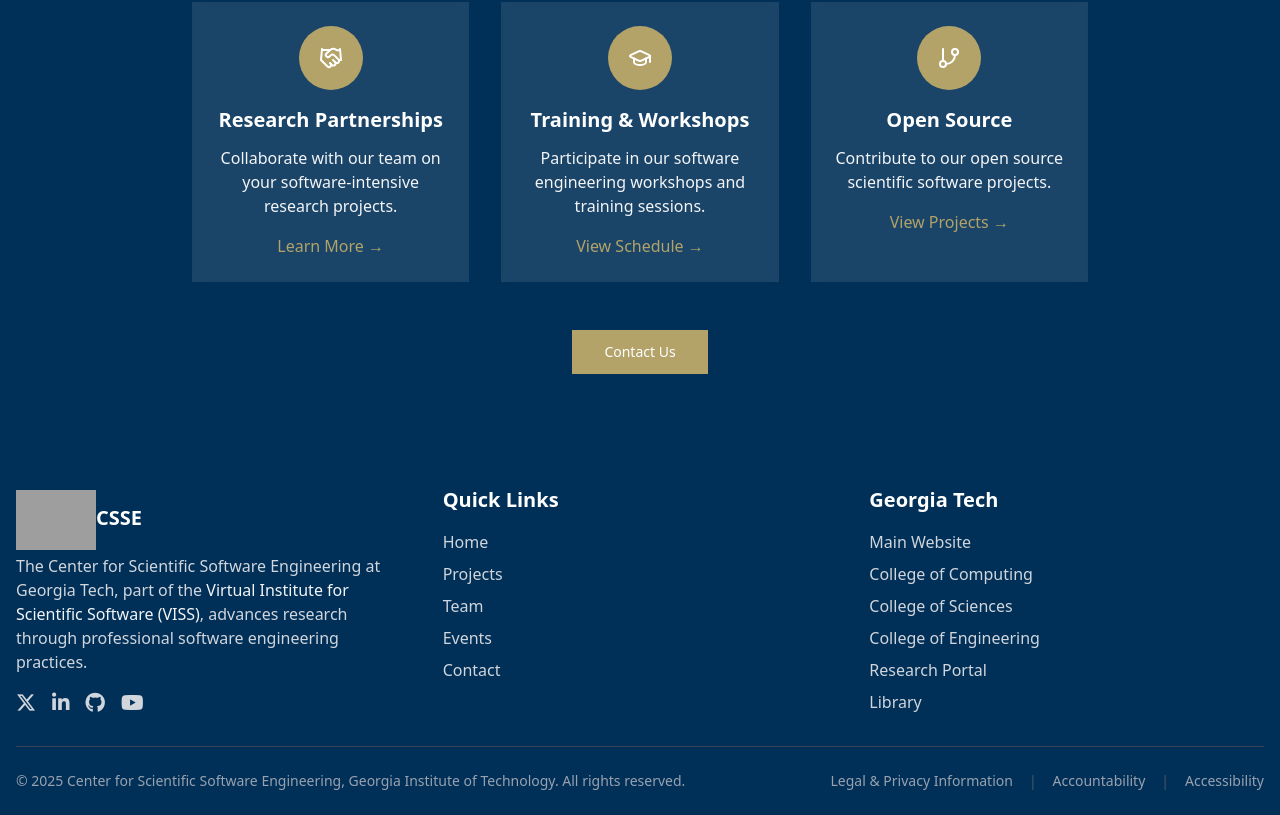
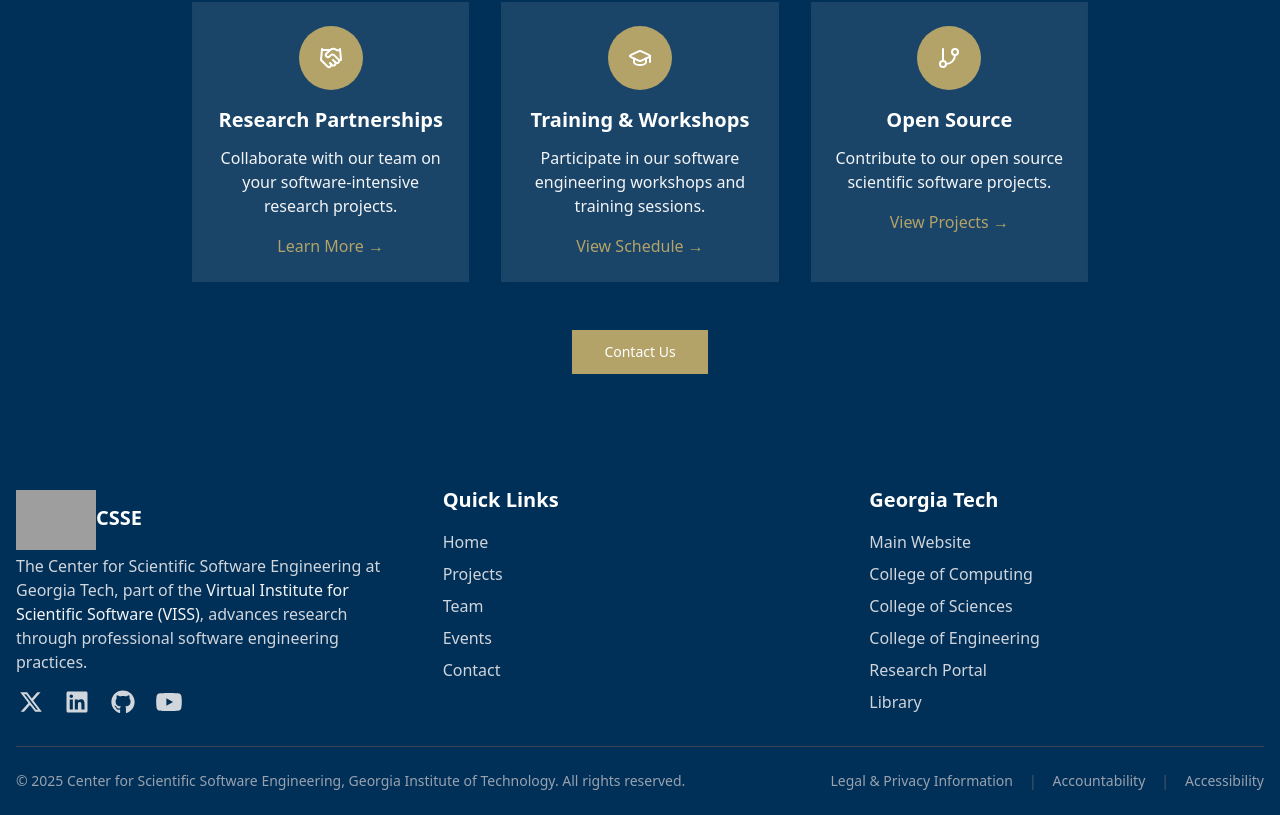
Before and after one commit to gt-sse-center/project-showcase, a React (Vite) app: page / in a window 1280 px wide. Shown: the part 4220-5035 px from the top of the page. Built offline with nearby package versions, Linux system fonts and the light colour scheme; grey boxes are pictures that could not be loaded.

Commit message:
use FontAwesome react

```diff
--- a/index.html
+++ b/index.html
@@ -6,9 +6,6 @@
     <link rel="icon" type="image/svg+xml" href="https://brand.gatech.edu/themes/custom/brand/favicon.ico" />
     <meta name="viewport" content="width=device-width, initial-scale=1.0" />
     <title>Center for Scientific Software Engineering</title>
-
-    <!-- FontAwesome Kit. This is currently using Varun Agrawal's account. -->
-    <script src="https://kit.fontawesome.com/7dd0cc8243.js" crossorigin="anonymous"></script>
   </head>
 
   <body>
--- a/package.json
+++ b/package.json
@@ -13,6 +13,11 @@
     "deploy": "gh-pages -d build"
   },
   "dependencies": {
+    "@fortawesome/fontawesome-svg-core": "^7.1.0",
+    "@fortawesome/free-brands-svg-icons": "^7.1.0",
+    "@fortawesome/free-regular-svg-icons": "^7.1.0",
+    "@fortawesome/free-solid-svg-icons": "^7.1.0",
+    "@fortawesome/react-fontawesome": "^3.1.0",
     "@icons-pack/react-simple-icons": "^13.7.0",
     "@radix-ui/react-dropdown-menu": "^2.1.16",
     "@tailwindcss/postcss": "^4.1.13",
--- a/src/components/layout/footer.tsx
+++ b/src/components/layout/footer.tsx
@@ -1,3 +1,7 @@
+import { type IconDefinition } from "@fortawesome/fontawesome-svg-core";
+import { FontAwesomeIcon } from "@fortawesome/react-fontawesome";
+/* import all the icons in Free Solid, Free Regular, and Brands styles */
+import { faGithub, faLinkedin, faXTwitter, faYoutube } from "@fortawesome/free-brands-svg-icons";
 import React from "react";
 import { Link } from "wouter";
 import imgGtLogoWhite from "/images/gt-logo-white.svg";
@@ -24,22 +28,13 @@ export default function Footer() {
               , advances research through professional software engineering practices.
             </p>
             <div className="flex space-x-4">
-              <SocialLink
-                href="https://twitter.com/georgiatech"
-                icon="fa-brands fa-x-twitter fa-lg"
-              />
+              <SocialLink href="https://twitter.com/georgiatech" icon={faXTwitter} />
               <SocialLink
                 href="https://linkedin.com/school/georgia-institute-of-technology/"
-                icon="fa-brands fa-linkedin-in fa-lg"
+                icon={faLinkedin}
               />
-              <SocialLink
-                href="https://github.com/gt-sse-center"
-                icon="fa-brands fa-github fa-lg"
-              />
-              <SocialLink
-                href="https://www.youtube.com/user/GeorgiaTech"
-                icon="fa-brands fa-youtube fa-lg"
-              />
+              <SocialLink href="https://github.com/gt-sse-center" icon={faGithub} />
+              <SocialLink href="https://www.youtube.com/user/GeorgiaTech" icon={faYoutube} />
             </div>
           </div>
 
@@ -153,7 +148,7 @@ function ExternalFooterLink({ href, children }: FooterLinkProps) {
       href: href,
       target: "_blank",
       rel: "noopener noreferrer",
-      children: children
+      children: children,
     },
     true
   );
@@ -161,7 +156,7 @@ function ExternalFooterLink({ href, children }: FooterLinkProps) {
 
 interface SocialLinkProps {
   href: string;
-  icon: string;
+  icon: IconDefinition;
 }
 
 function SocialLink({ href, icon }: SocialLinkProps) {
@@ -171,7 +166,7 @@ function SocialLink({ href, icon }: SocialLinkProps) {
       target="_blank"
       rel="noopener noreferrer"
       className="text-gray-300 hover:text-white transition duration-150 ease-in-out">
-      <i className={icon}></i>
+      <FontAwesomeIcon icon={icon} size="xl" />
     </a>
   );
 }
```
Also changed, not shown: 1 other file (tests, documents, lock files or other folders).
